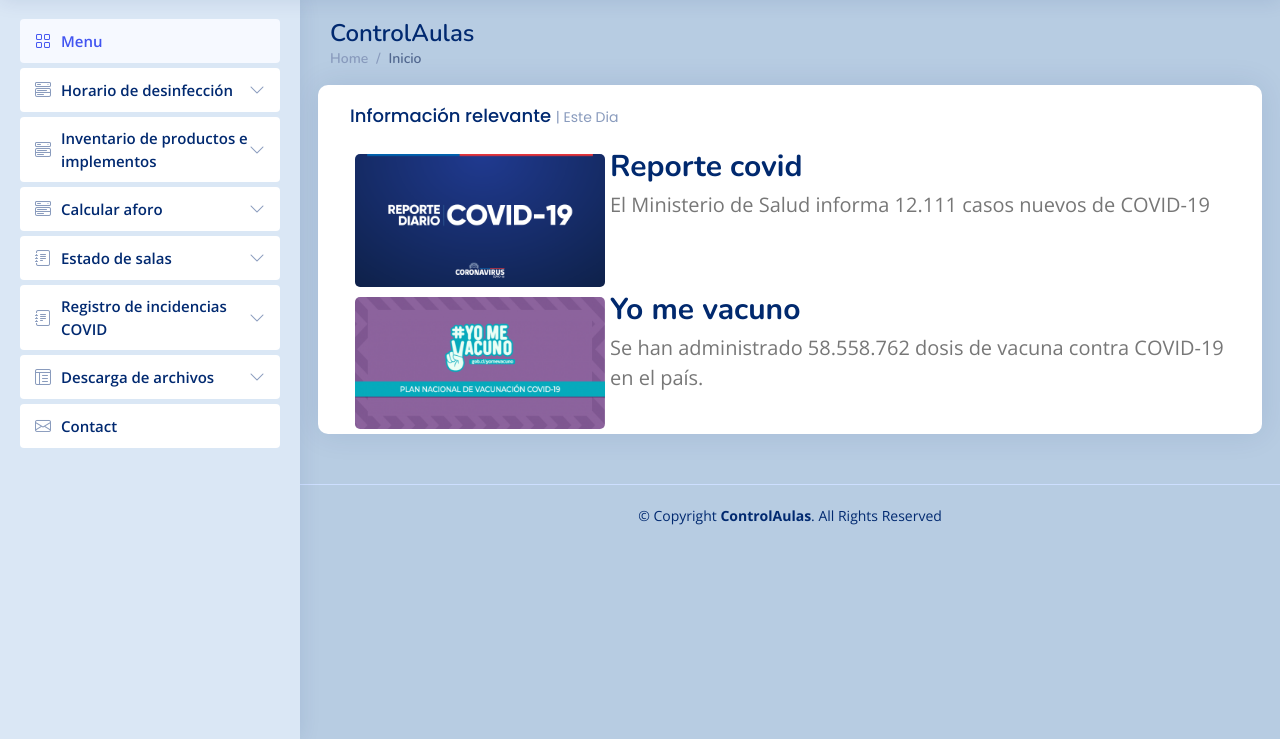
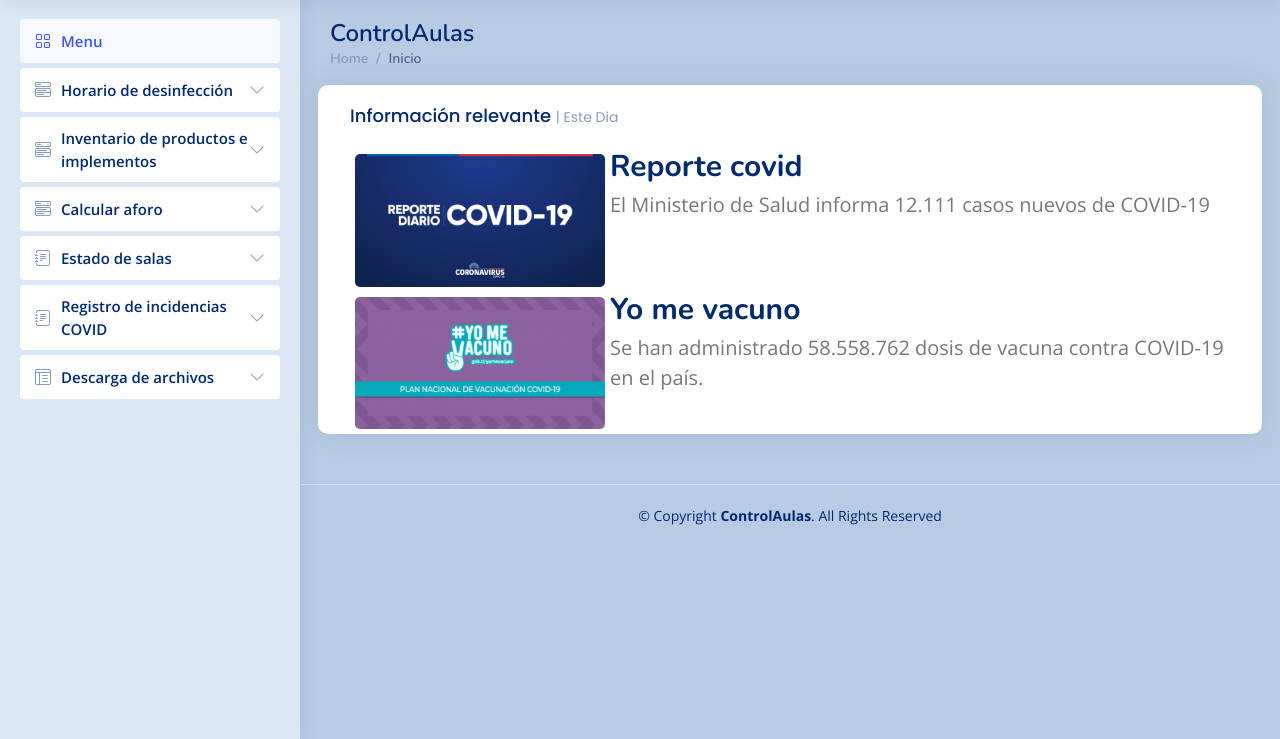
Before and after one commit to diegoromero1/ControlAulas, a Django app: page /inicio/ in a window 1280 px wide. Shown: the part 61-800 px from the top of the page. Run offline with Django 3.2, Linux system fonts and the light colour scheme; a user stored in the database is signed in; data comes from the database, SQL or seed files in the repository; some libraries are stand-ins or nearby versions.

Commit message:
'Version_final_diciembre'

```diff
--- a/ControlAulasApp/admin.py
+++ b/ControlAulasApp/admin.py
@@ -51,7 +51,8 @@ class ArchivoAdmin(admin.ModelAdmin):
 
 @admin.register(RegistroIncidencia)
 class RegistroIncidenciaAdminAdmin(admin.ModelAdmin):
-    list_display = ('id', 'nombre_completo', 'nombreAfectado', 'apellidosAfectado', 'fecha')
+    list_display = ('id', 'nombre_completo', 'nombreAfectado', 'apellidosAfectado', 'fecha','estado',)
+    list_filter = ('apellidosAfectado','estado','apellidosRegistrante',)
 
     def datos(self, obj):
         return obj.nombre.upper()
@@ -60,6 +61,8 @@ class RegistroIncidenciaAdminAdmin(admin.ModelAdmin):
 @admin.register(Inventario)
 class InventarioAdmin(admin.ModelAdmin):
     list_display = ('id', 'nombreProducto', 'cantidadAlmacenada')
+    list_filter = ('nombreProducto',)
+    list_editable = ('cantidadAlmacenada',)
 
     def datos(self, obj):
         return obj.nombre.upper()
@@ -68,6 +71,7 @@ class InventarioAdmin(admin.ModelAdmin):
 @admin.register(RetiroInventario)
 class RetiroInventarioAdmin(admin.ModelAdmin):
     list_display = ('id', 'nombre_completo', 'fecha', 'hora', 'cantidadUtilizada', 'producto')
+    list_filter = ('apellidosPersonal','fecha','producto')
 
     def datos(self, obj):
         return obj.nombre.upper()
--- a/ControlAulasApp/templates/ControlAulasApp/agregarIncidencia.html
+++ b/ControlAulasApp/templates/ControlAulasApp/agregarIncidencia.html
@@ -44,7 +44,7 @@
                             <br>
                               <div class="d-flex justify-content-center">
                                     <span class="input-group-text" id="inputGroupPrepend"><i class="bi bi-pencil"></i></span>
-                                  <input type="submit" value="Editar " class="btn btn-primary "/>
+                                  <input type="submit" value="Registrar " class="btn btn-primary "/>
                               </div>
 
                         </form>
--- a/ControlAulasApp/templates/ControlAulasApp/index.html
+++ b/ControlAulasApp/templates/ControlAulasApp/index.html
@@ -444,12 +444,12 @@ $(document).ready(function(){
 {#      </li><!-- End Profile Page Nav -->#}
 {##}
 {##}
-      <li class="nav-item">
-        <a class="nav-link collapsed" href="#">
-          <i class="bi bi-envelope"></i>
-          <span>Contact</span>
-        </a>
-      </li><!-- End Contact Page Nav -->
+{#      <li class="nav-item">#}
+{#        <a class="nav-link collapsed" href="#">#}
+{#          <i class="bi bi-envelope"></i>#}
+{#          <span>Contact</span>#}
+{#        </a>#}
+{#      </li><!-- End Contact Page Nav -->#}
 
 
 
--- a/ControlAulasApp/views.py
+++ b/ControlAulasApp/views.py
@@ -161,7 +161,7 @@ def agregarIncidencia(request):
         formulario = AgregarIncidenciaForm(data=request.POST, files=request.FILES)
         if formulario.is_valid():
             formulario.save()
-            messages.success(request, "Modificado correctamente")
+            messages.success(request, "Se agrego correctamente")
             return redirect(to="incidencias")
         data["form"] = formulario
 
@@ -196,7 +196,7 @@ def inventario_retiro(request):
 
             formulario.save()
 
-            messages.success(request, "Modificado correctamente")
+            messages.success(request, "Se registro el retiro correctamente ")
             # print("hola mundo", RetiroInventario.objects.get('producto'))
             # ultimo = len(RetiroInventario.objects.all())
             # print("Cantidad", ultimo)
```
